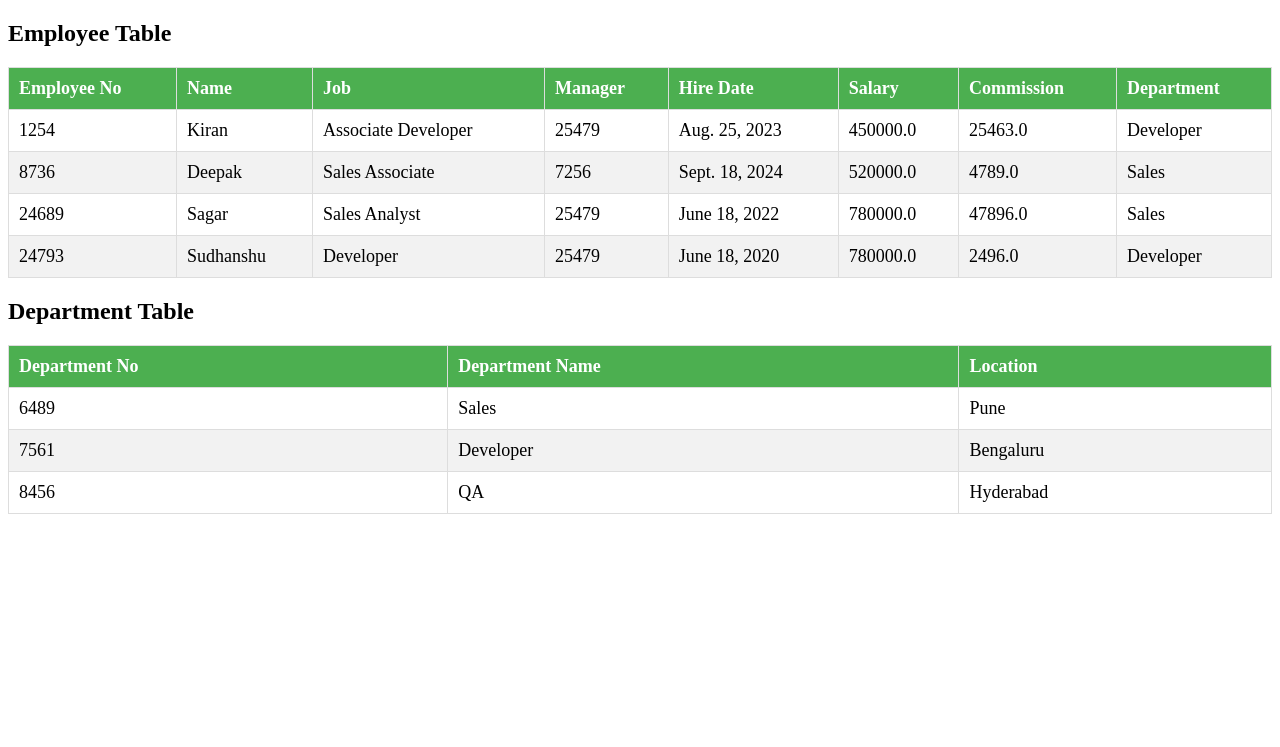
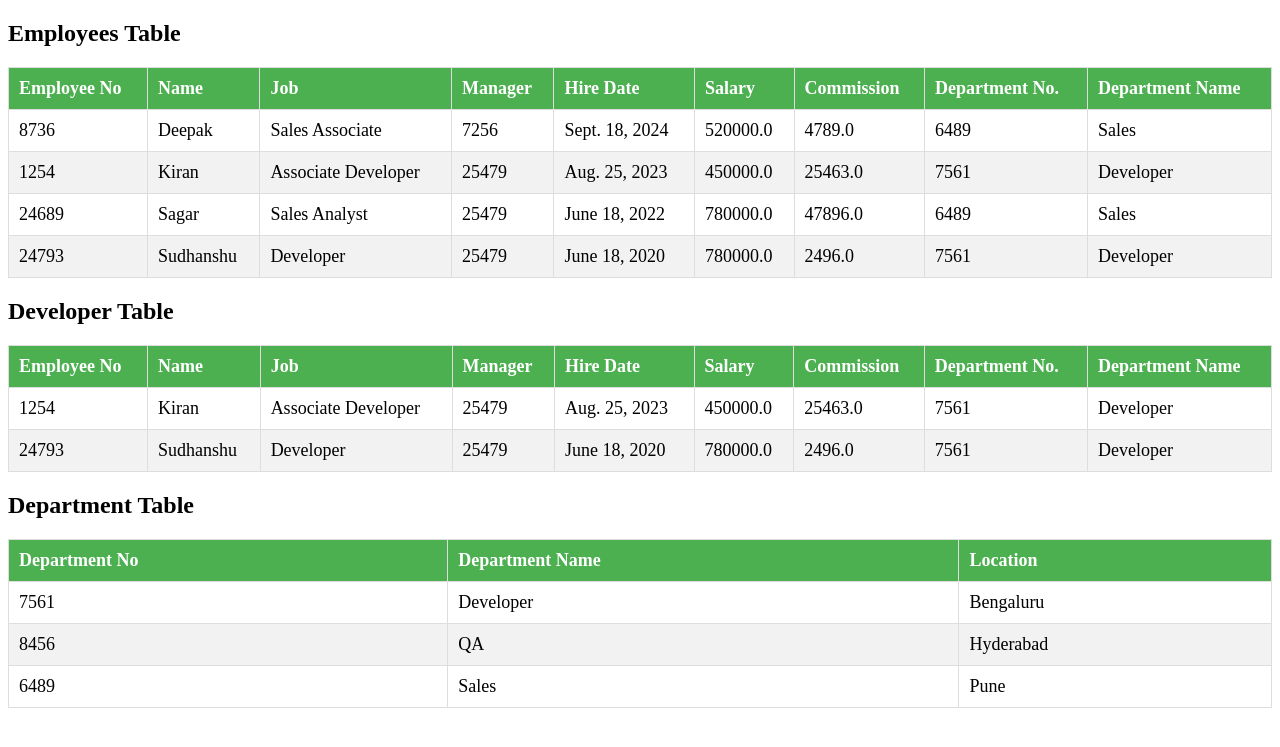
Before and after one commit to KiranKumarMalik/Employee-Database-in-Django-using-ORM-, a Django app: page /retrieve_employees/ in a window 1280 px wide. Shown: the top 747 px of the page. Run offline with Django 5.2, Linux system fonts and the light colour scheme; data comes from the database, SQL or seed files in the repository; both versions use the stored data as it was after the commit.

Commit message:
new change

```diff
--- a/app/views.py
+++ b/app/views.py
@@ -87,7 +87,8 @@ def insert_employee(request=None):  # request is optional for manual execution
 #             return HttpResponse("❌ Employee not found!", status=404)
 
 #     return HttpResponse("❌ Error: Invalid Employee Number!", status=400)
-def retrieve_employees(request):
-    employees = Emp.objects.all()  # Get all employees
-    departments = Dept.objects.all()  # Get all departments
-    return render(request, 'employees.html', {'employees': employees, 'departments': departments})
+def retrieve_employees(request=None):
+    employees = Emp.objects.all().order_by('ename')  # Get all employees
+    developer = Emp.objects.exclude(deptno=6489).order_by('ename')  # Get all employees
+    departments = Dept.objects.all().order_by('dname')  # Get all departments
+    return render(request, 'employees.html', {'employees': employees, 'developer': developer, 'departments': departments})
--- a/employeepro/urls.py
+++ b/employeepro/urls.py
@@ -20,7 +20,7 @@ from app.views import *
 
 urlpatterns = [
     path('admin/', admin.site.urls),
-    path('/insert_department/', insert_department, name='insert_department'),
-    path('/insert_employee/', insert_employee, name='insert_employee'),
+    path('insert_department/', insert_department, name='insert_department'),
+    path('insert_employee/', insert_employee, name='insert_employee'),
     path('retrieve_employees/', retrieve_employees, name='retrieve_employees'),
 ]
--- a/templates/employees.html
+++ b/templates/employees.html
@@ -3,7 +3,7 @@
 <head>
     <meta charset="UTF-8">
     <meta name="viewport" content="width=device-width, initial-scale=1.0">
-    <title>Employee List</title>
+    <title>Employee Database</title>
     <style>
         table {
             width: 100%;
@@ -26,9 +26,7 @@
     </style>
 </head>
 <body>
-
-    <h2>Employee Table</h2>
-
+    <h2>Employees Table</h2>
     <table>
         <thead>
             <tr>
@@ -39,7 +37,8 @@
                 <th>Hire Date</th>
                 <th>Salary</th>
                 <th>Commission</th>
-                <th>Department</th>
+                <th>Department No.</th>
+                <th>Department Name</th>
             </tr>
         </thead>
         <tbody>
@@ -52,6 +51,42 @@
                 <td>{{ emp.hiredate }}</td>
                 <td>{{ emp.sal }}</td>
                 <td>{{ emp.comm }}</td>
+                <td>{{ emp.deptno }}</td>
+                <td>{{ emp.deptno.dname }}</td>
+            </tr>
+            {% empty %}
+            <tr>
+                <td colspan="8">No employees found.</td>
+            </tr>
+            {% endfor %}
+        </tbody>
+    </table>
+    <h2>Developer Table</h2>
+    <table>
+        <thead>
+            <tr>
+                <th>Employee No</th>
+                <th>Name</th>
+                <th>Job</th>
+                <th>Manager</th>
+                <th>Hire Date</th>
+                <th>Salary</th>
+                <th>Commission</th>
+                <th>Department No.</th>
+                <th>Department Name</th>
+            </tr>
+        </thead>
+        <tbody>
+            {% for emp in developer %}
+            <tr>
+                <td>{{ emp.empno }}</td>
+                <td>{{ emp.ename }}</td>
+                <td>{{ emp.job }}</td>
+                <td>{{ emp.mgr }}</td>
+                <td>{{ emp.hiredate }}</td>
+                <td>{{ emp.sal }}</td>
+                <td>{{ emp.comm }}</td>
+                <td>{{ emp.deptno }}</td>
                 <td>{{ emp.deptno.dname }}</td>
             </tr>
             {% empty %}
@@ -63,7 +98,6 @@
     </table>
 
     <h2>Department Table</h2>
-
     <table>
         <thead>
             <tr>
```
Also changed, not shown: db.sqlite3.
